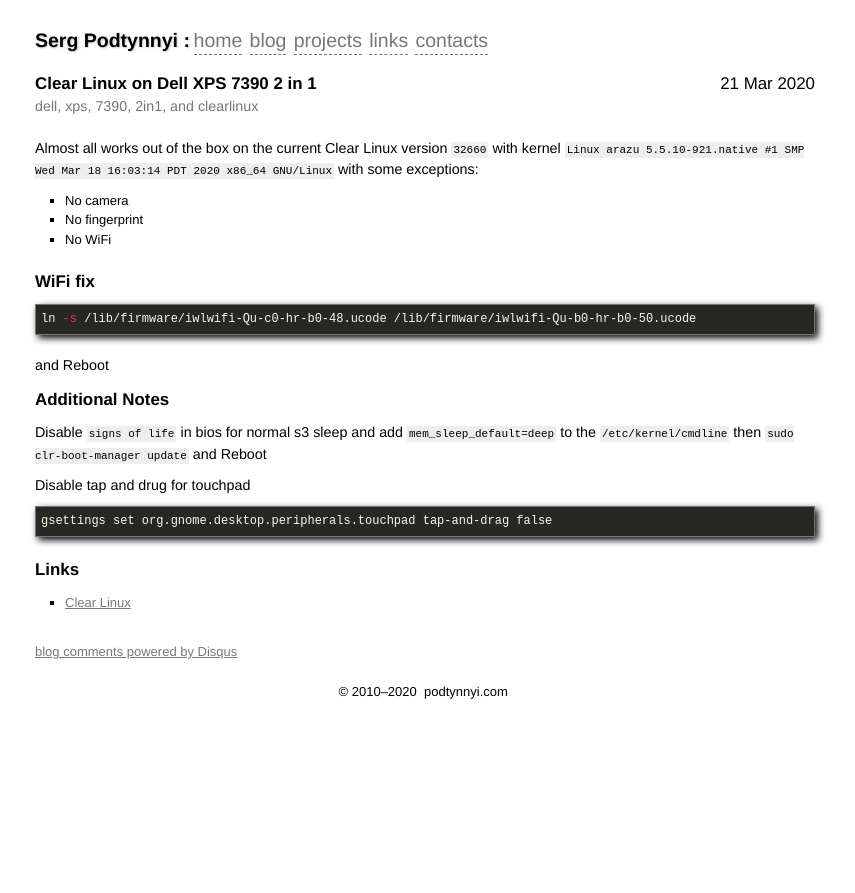
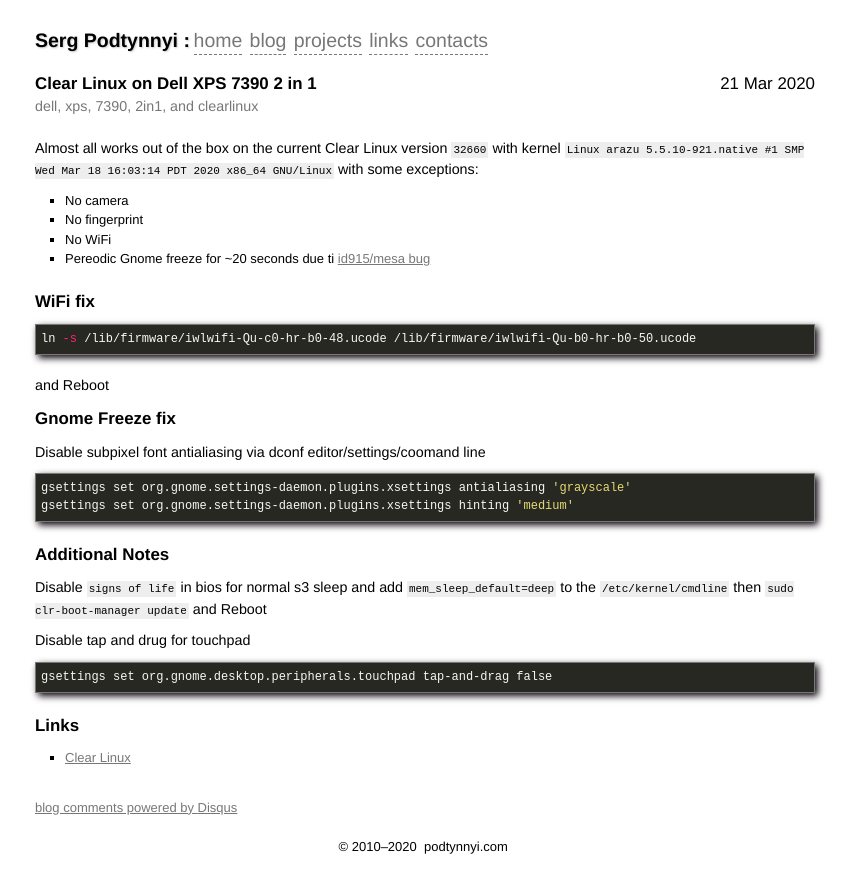
Before and after one commit to shtirlic/shtirlic.github.com, a Jekyll site: the page built from _posts/2020-03-21-dell-xps-7390-2-1-clear-linux.markdown, in a window 1280 px wide. Shown: the top 893 px of the page, without its empty margins (215-1070 px from the left). Built offline with Jekyll 4.4.1, drawn with Linux system fonts in a browser that asks for light colours; nearby versions of some CDN libraries; some web fonts are replaced; comment, search, counter and statistics services are not loaded.

Commit message:
Add gnome freeze workouround

```diff
--- a/_posts/2020-03-21-dell-xps-7390-2-1-clear-linux.markdown
+++ b/_posts/2020-03-21-dell-xps-7390-2-1-clear-linux.markdown
@@ -9,6 +9,7 @@
   - No camera
   - No fingerprint
   - No WiFi
+  - Pereodic Gnome freeze for ~20 seconds due ti [id915/mesa bug](https://gitlab.freedesktop.org/mesa/mesa/issues/2183)
 
 WiFi fix
 ------------
@@ -18,6 +19,18 @@
 {% endhighlight %}
 
 and Reboot
+
+
+Gnome Freeze fix
+----------------
+
+Disable subpixel font antialiasing via dconf editor/settings/coomand line
+
+{% highlight bash %}
+gsettings set org.gnome.settings-daemon.plugins.xsettings antialiasing 'grayscale'
+gsettings set org.gnome.settings-daemon.plugins.xsettings hinting 'medium'
+{% endhighlight %}
+
 
 
 Additional Notes
```
